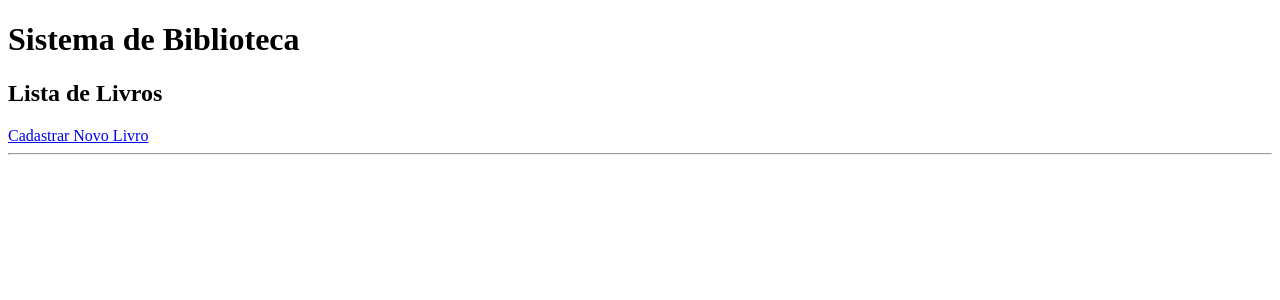
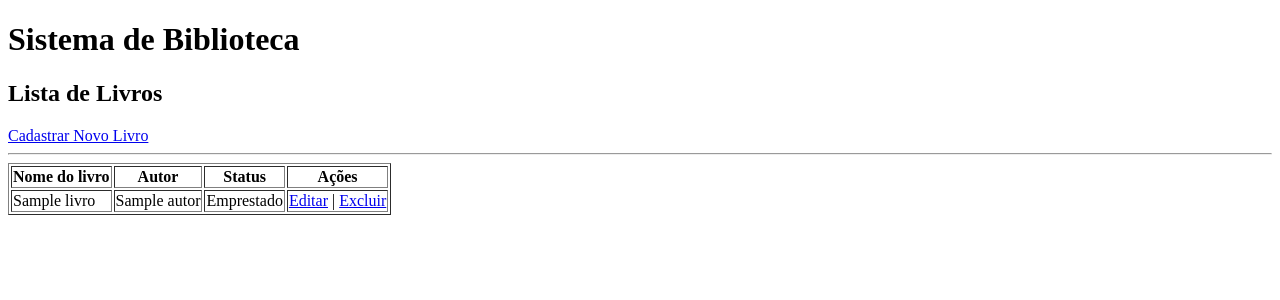
Before and after one commit to Yasmim-Soares/Biblioteca, a PHP site: template View/ListarLivros.php in a window 1280 px wide. Shown: the top 300 px of the page. Run offline with PHP 8.4, Linux system fonts and the light colour scheme; the template is opened without the code that fills it: most values are stand-ins (such as "Sample title", 1, 10 or a date in 2020).

Commit message:
Terminei o método listar e iniciei cadastrar

```diff
--- a/View/ListarLivros.php
+++ b/View/ListarLivros.php
@@ -8,7 +8,43 @@
     <h1>Sistema de Biblioteca</h1>
     <h2>Lista de Livros</h2>
 
-    <a href="#">Cadastrar Novo Livro</a>
+    <a href="View/CadastrarLivros.php">Cadastrar Novo Livro</a>
     <hr>
+
+    <table border="1">
+        <thead>
+            <tr>
+                <th>Nome do livro</th>
+                <th>Autor</th>
+                <th>Status</th>
+                <th>Ações</th>
+            </tr>
+        </thead>
+        <tbody>
+            <?php
+            if(!empty($livros)){
+                foreach($livros as $livro){
+                    echo"<tr>";
+
+                    echo"<td>" . htmlspecialchars($livro['nome']) . "</td>";
+                    echo"<td>" . htmlspecialchars($livro['autor']) . "</td>";
+
+                    $status = ($livro['disponivel'] == 1) ? 'Disponivel' : 'Emprestado';
+                    echo "<td>" . $status . "</td>";
+
+
+                    echo "<td>";
+                    echo "<a href='#'>Editar</a> | ";
+                    echo "<a href='#'>Excluir</a>";
+                    echo "</td>";
+
+                    echo "</tr>";
+                }
+            } else {
+                echo "<tr><td colspan='4'> Nenhum livro cadastrado </td></tr>";
+            }
+            ?>
+        </tbody>
+    </table>
 </body>
 </html>
```
Also changed, not shown: View/CadastrarLivros.php (added, +25 -0 lines), index.php (added, +8 -0 lines).
